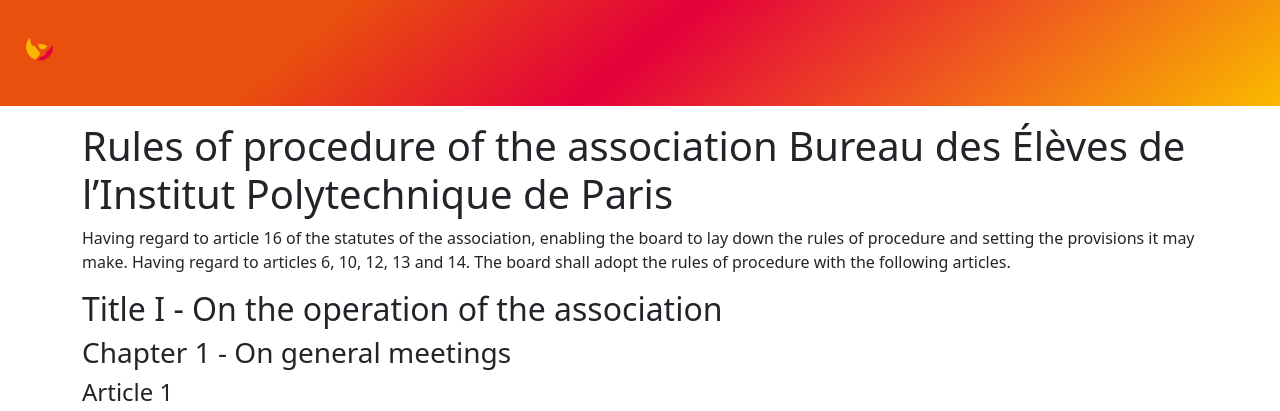
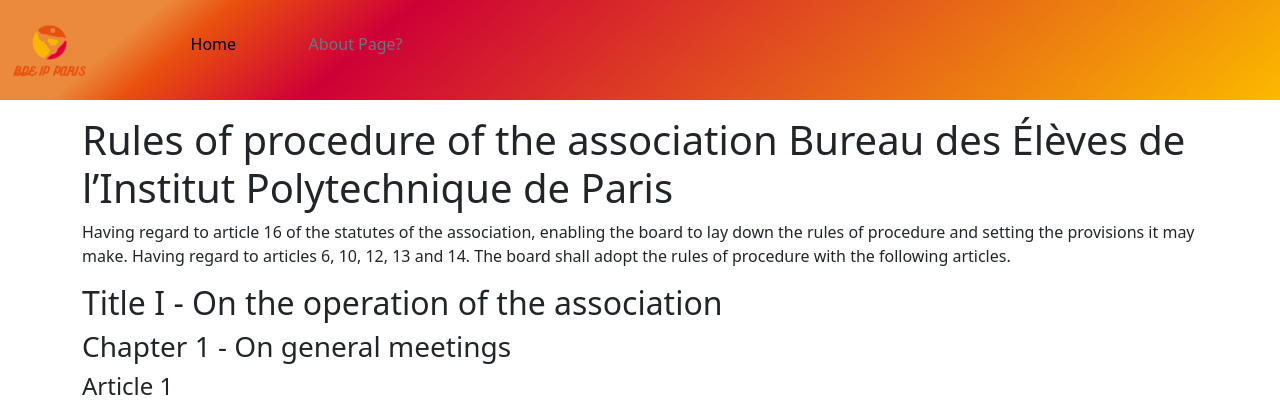
Before and after one commit to AdameBf/bde_ipp_website, a Django app: page /documents/en/rop in a window 1280 px wide. Shown: the top 411 px of the page. Run offline with Django 3.2, Linux system fonts and the light colour scheme; parts of the project's set-up code (start-up, migrations or seed data) failed here and were passed over.

Commit message:
css changes, homepage navigation, fixed issues

```diff
--- a/bde_ipp/templates/base.html
+++ b/bde_ipp/templates/base.html
@@ -5,17 +5,41 @@
     <meta charset="UTF-8">
     <title>BDE de l'IP Paris - Online Registration Form</title>
     <link href="https://cdn.jsdelivr.net/npm/bootstrap@5.1.3/dist/css/bootstrap.min.css" rel="stylesheet" integrity="sha384-1BmE4kWBq78iYhFldvKuhfTAU6auU8tT94WrHftjDbrCEXSU1oBoqyl2QvZ6jIW3" crossorigin="anonymous">
+    <style>
+        .nav-link1{
+            text-align: center;
+            color:  black;
+        }
+        .nav-link1:hover{
+            transition:  2s;
+            background-color: #22171a1f;
+            text-align: center;
+            border-radius: 20px;
+            color:  white;
+
+        }
+    </style>
 </head>
 <body>
 	<!-- Display contents -->
-    <nav class="navbar" style="background: linear-gradient(140deg, #e9500e 25%, #e4003b 50%, #fab600 99%)" id="main-navbar">
+    <nav  style="background: linear-gradient(140deg, #eb8a3c 12%,#e9500e 17%, #ce0037 30%, #fab600 99%)" id="main-navbar">
 
-        <a class="navbar-brand " href="/">
-            <img class="logo" src="{% static 'media/logo.png' %}" alt="BDE png Logo" height="80px" width="80px">
-
-        </a>
-
-
+        <div style="display: flexbox;  flex-wrap: nowrap;">
+            <ul class="navbar-nav mr-auto" style="display: grid;
+            grid-template-columns: 1fr 1fr 1fr 1fr 1fr 1fr 1fr 1fr 1fr ;">
+                <li>
+                    <a href="/">
+                        <img class="logo" src="{% static 'media/logo.png' %}" alt="BDE png Logo" height="100px" width="100px">
+                    </a>
+                </li>
+                <li class="nav-item active" style="margin-top: 24px;">
+                    <a class="nav-link nav-link1" href="/"><span></span> Home</a>
+                </li>
+                <li class="nav-item" style="margin-top: 24px;">
+                    <a class="nav-link nav-link1 disabled" href="#" tabindex="-1" aria-disabled="true">About Page?</a>
+                </li>
+            </ul>
+        </div>
     </nav>
 
 
@@ -27,10 +51,10 @@
 	<!--<script src={% static 'assets/js/bootstrap.min.js' %}></script>-->
 
     <!-- Footer -->
-
     <div class="footer navbar-inverse navbar-static-bottom" >
-        <footer style="background-color: #ECEFF1; position: absolute;
+        <footer style="background-color: #ECEFF1; position: sticky;
         bottom: 0;
+        margin-top: 10px;
         width: 100%;
         height: 56px;">
 
```
